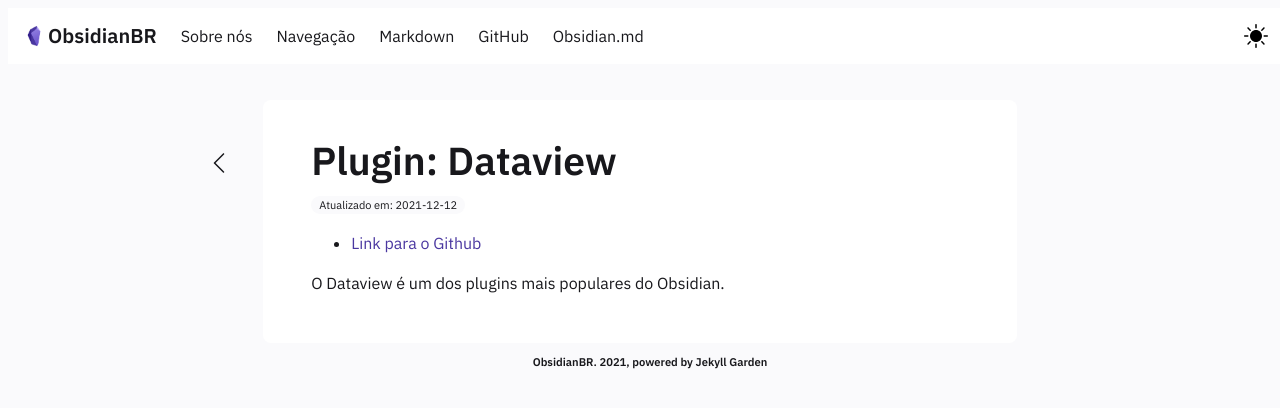
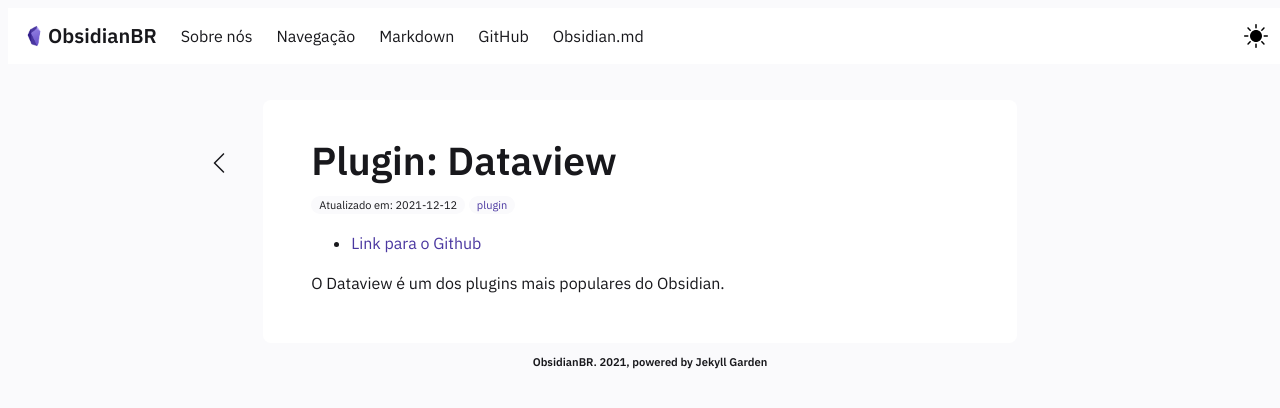
Before and after one commit to obsidianbr/obsidianbr.github.io, a Jekyll site: the page built from _notes/Public/plugin-dataview.md, in a window 1280 px wide. Shown: the top 408 px of the page. Built offline with Jekyll 4.4.1, drawn with Linux system fonts in a browser that asks for light colours.

Commit message:
Update Post.html

```diff
--- a/_layouts/Post.html
+++ b/_layouts/Post.html
@@ -112,6 +112,7 @@
                             </div>
                         <h1>{{page.title}}</h1>
                                 <div class="datepill">Atualizado em: {{ page.date | remove: " 00:00:00 +0000" }}</div>
+                                <div class="tagpill">{{ page.tags }}</div>
                         {%- include Content.html -%}
                         {%- include Backlinks.html -%}
                         {%- include Related.html -%}
```
